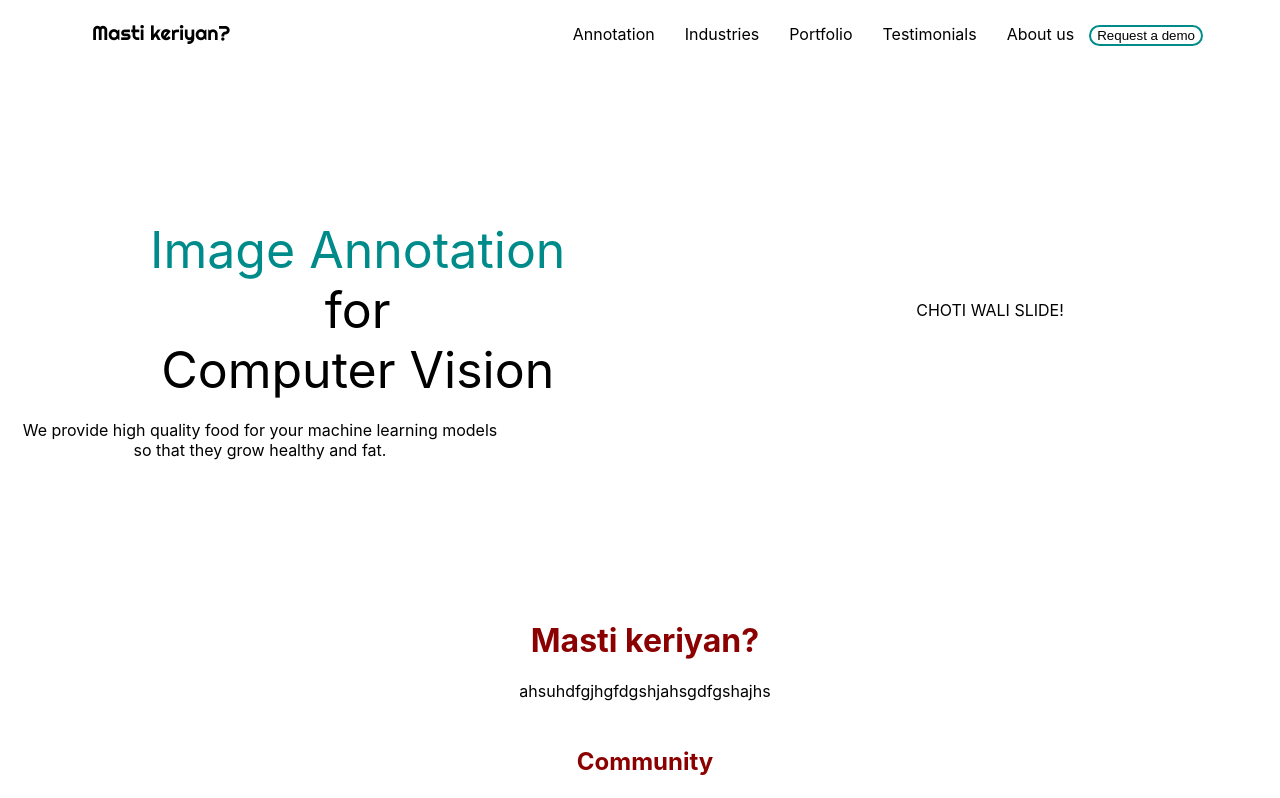
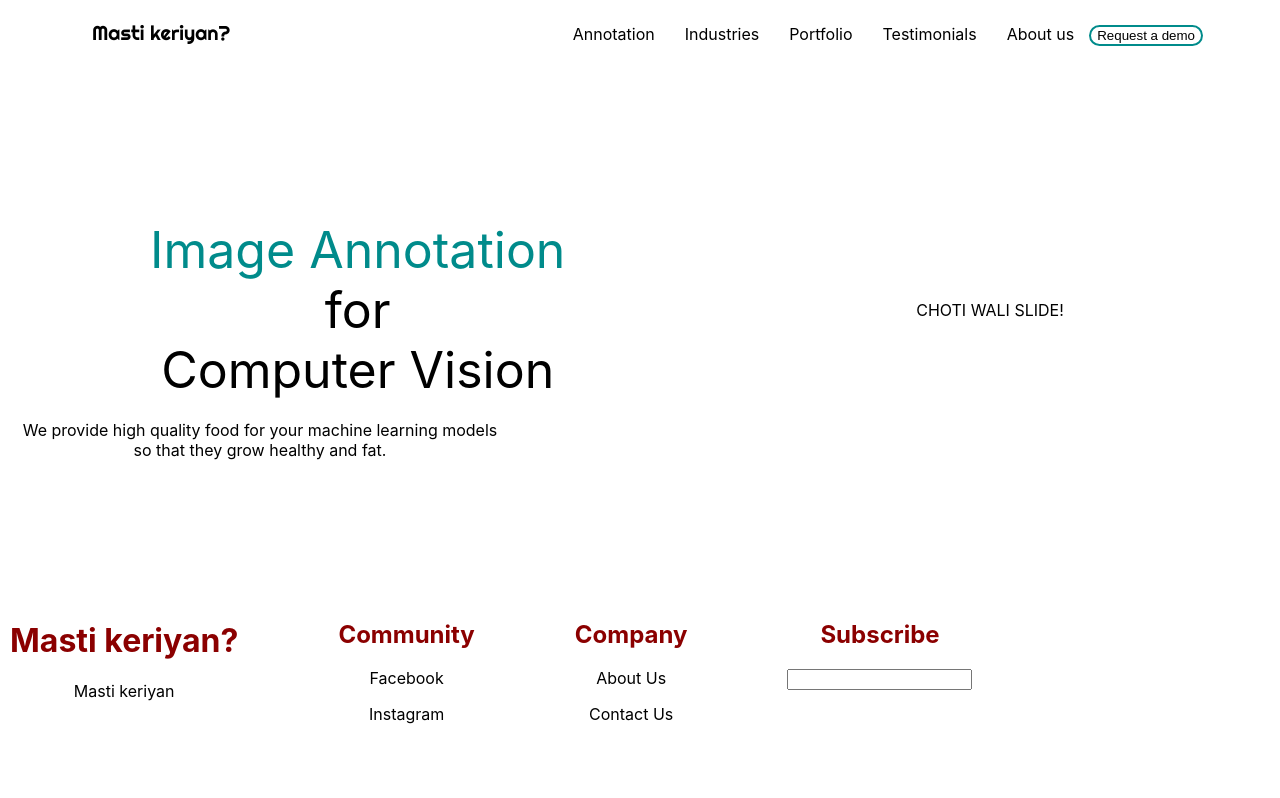
Before and after one commit to D3nii/React-Projects, a React (Create React App) app in the folder prox/: page / in a window 1280 px wide. Shown: the top 798 px of the page. Built offline with nearby package versions, Linux system fonts and the light colour scheme.

Commit message:
Update Footer.js

```diff
--- a/prox/src/Components/Footer.js
+++ b/prox/src/Components/Footer.js
@@ -11,23 +11,23 @@ class Footer extends React.Component {
     return (
       <div id="App">
         <br />
-        <div id="jake">
+        <div id="col">
           <div id="jak">
             <h1>Masti keriyan?</h1>
-            <p>ahsuhdfgjhgfdgshjahsgdfgshajhs</p>
+            <p>Masti keriyan</p>
           </div>
 
-          <div id="jake2">
+          <div id="col1">
             <h2>Community</h2>
             <p>Facebook</p>
             <p>Instagram</p>
           </div>
-          <div id="jake1">
+          <div id="col1">
             <h2>Company</h2>
             <p>About Us</p>
             <p>Contact Us</p>
           </div>
-          <div id="jake1">
+          <div id="col1">
             <h2>Subscribe</h2>
             <input type="text" />
           </div>
```
